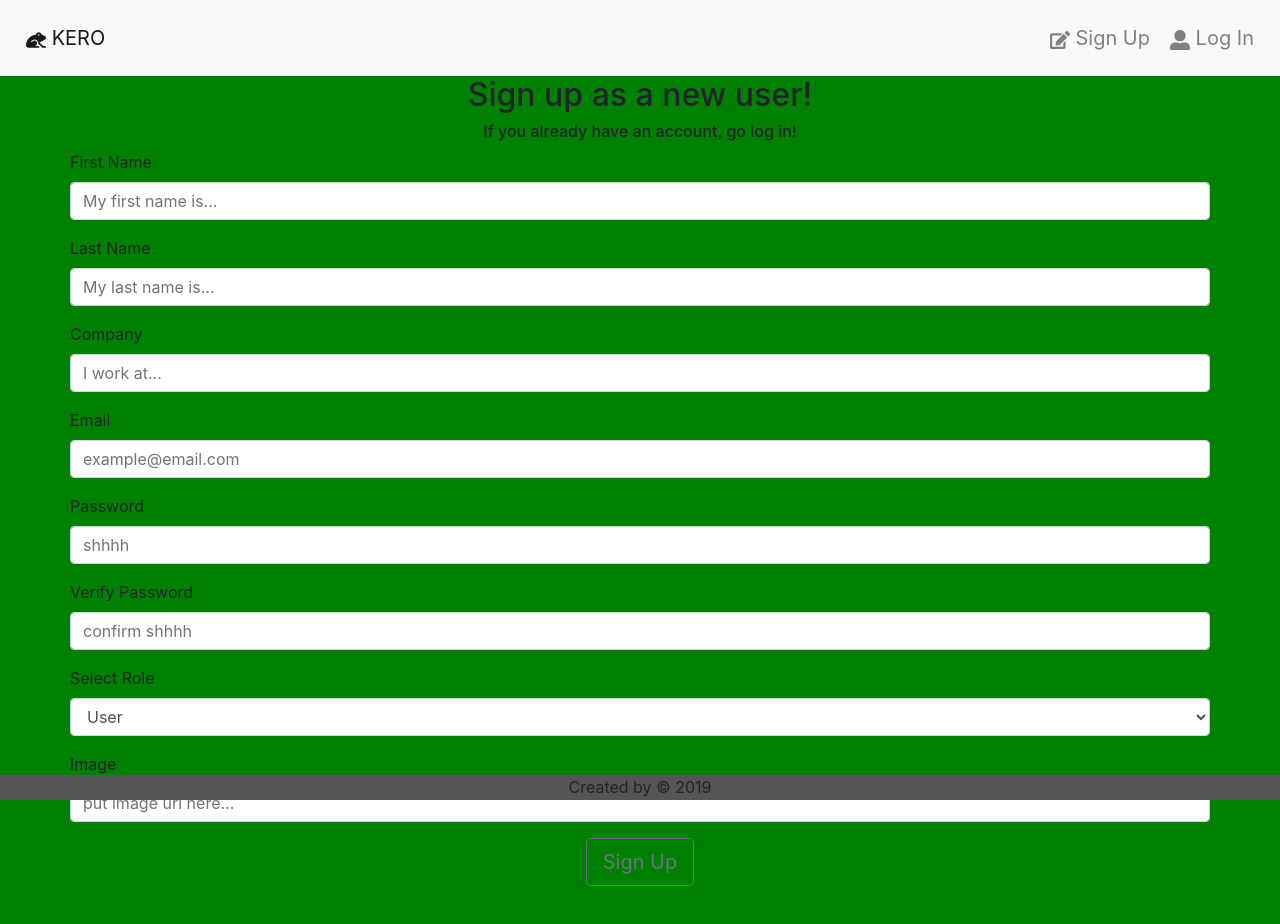
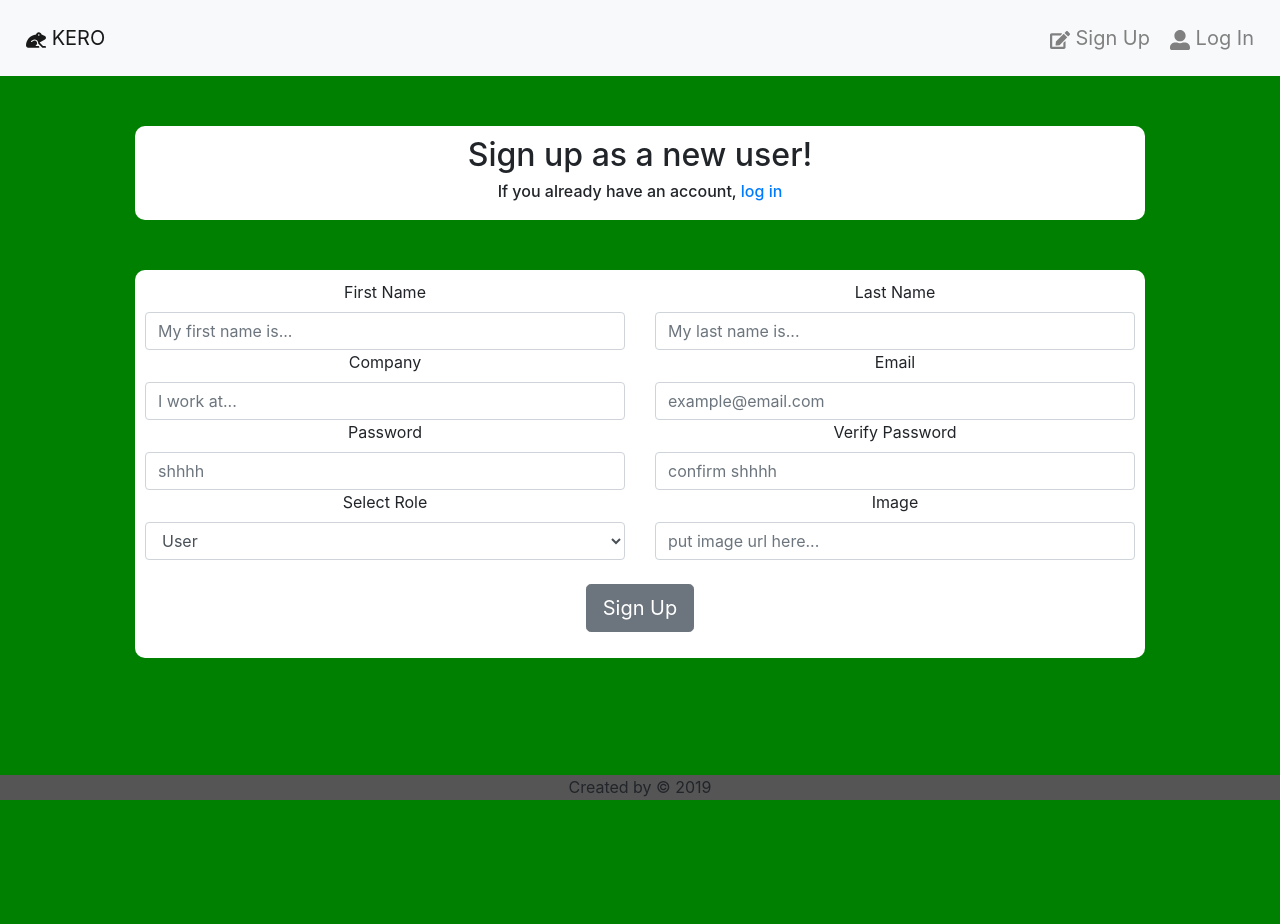
Before and after one commit to nathanalexanderpage/kero-client, a React (Create React App) app: page /signup in a window 1280 px wide. Shown: the top 924 px of the page. After the commit the page ends 800 px from the top, so only its background shows below. Built offline with nearby package versions, Linux system fonts and the light colour scheme; no server answers.

Commit message:
styled sign up form and added in a link to go to login form

```diff
--- a/src/App.css
+++ b/src/App.css
@@ -169,6 +169,25 @@ body{
 .sign-in {
   margin: 50px;
   text-align: center;
+  background-color: white;
+  padding: 10px;
+  border-radius: 10px;
+}
+
+.sign-up {
+  margin: 50px;
+  text-align: center;
+  background-color: white;
+  padding: 10px;
+  border-radius: 10px;
+}
+
+.sign-up-opening {
+  margin: 50px;
+  text-align: center;
+  background-color: white;
+  padding: 10px;
+  border-radius: 10px;
 }
 
 .your-sprints {
--- a/src/auth/Signup.js
+++ b/src/auth/Signup.js
@@ -1,8 +1,8 @@
 import React, { Component } from 'react';
-import { Redirect } from 'react-router-dom';
+import { Redirect, Link } from 'react-router-dom';
 import axios from 'axios';
 import SERVER_URL from '../constants/server';
-import { Button, Form, FormGroup, Label, Input, Fade, Col } from 'reactstrap';
+import { Button, Form, Label, Input, Fade, Col, Row } from 'reactstrap';
 
 class Signup extends Component {
   constructor(props){
@@ -62,11 +62,13 @@ class Signup extends Component {
 
     return(
       <div>
+        <div className="sign-up-opening">
           <h2>Sign up as a new user!</h2>
-        <h6> If you already have an account, go log in!</h6>
-        <Form onSubmit={this.handleSubmit}>
-            <Col xs="9"></Col>
-              <FormGroup row>
+          <h6> If you already have an account,<Link to="/login"> log in</Link> </h6>
+        </div>
+        <Form onSubmit={this.handleSubmit} className="sign-up">
+            <Row>
+              <Col xs="6">
                 <Label for="firstName">First Name</Label>
                 <Input type="text"
                         name="firstName"
@@ -74,8 +76,8 @@ class Signup extends Component {
                         placeholder="My first name is..."
                         value={this.state.firstName}
                         onChange={this.handleFirstNameChange} />
-              </FormGroup>
-              <FormGroup row>
+              </Col>
+              <Col xs="6">
                 <Label for="lastName">Last Name</Label>
                 <Input type="text"
                         name="lastName"
@@ -83,8 +85,10 @@ class Signup extends Component {
                         placeholder="My last name is..."
                         value={this.state.lastName}
                         onChange={this.handleLastNameChange} />
-              </FormGroup>
-              <FormGroup row>
+              </Col>
+            </Row>
+            <Row>
+              <Col xs="6">
                 <Label for="company">Company</Label>
                 <Input type="text"
                         name="company"
@@ -92,8 +96,8 @@ class Signup extends Component {
                         placeholder="I work at..."
                         value={this.state.company}
                         onChange={this.handleCompanyChange} />
-              </FormGroup>
-              <FormGroup row>
+              </Col>
+              <Col xs="6">
                 <Label for="email">Email</Label>
                 <Input type="email"
                         name="email"
@@ -101,24 +105,28 @@ class Signup extends Component {
                         placeholder="example@email.com"
                         value={this.state.email}
                         onChange={this.handleEmailChange} />
-              </FormGroup>
-              <FormGroup row>
+              </Col>
+            </Row>
+            <Row>
+              <Col xs="6">
                 <Label for="password">Password</Label>
                 <Input type="password"
                         name="password"
                         id="password"
                         placeholder="shhhh"
                         onChange={this.handlePasswordChange} />
-              </FormGroup>
-              <FormGroup row>
+              </Col>
+              <Col xs="6">
                 <Label for="passwordVerify">Verify Password</Label>
                 <Input type="password"
                         name="passwordVerify"
                         id="verify-password"
                         placeholder="confirm shhhh"
                         onChange={this.handlePasswordChange} />
-              </FormGroup>
-              <FormGroup row>
+              </Col>
+            </Row>
+            <Row>
+              <Col xs="6">
                   <Label for="Select Role">Select Role</Label>
                   <Input type="select"
                           name="select-role"
@@ -127,10 +135,9 @@ class Signup extends Component {
                           onChange={this.handleRoleChange}>
                             <option defaultValue="user">User</option>
                             <option value="admin">Admin</option>
-                          <option value="stakeholder">Stake Holder</option>
-                </Input>
-              </FormGroup>
-              <FormGroup row>
+                            <option value="stakeholder">Stake Holder</option></Input>
+                </Col>
+                <Col xs="6">
                 <Label for="Image">Image</Label>
                 <Input type="text"
                         name="image"
@@ -138,9 +145,11 @@ class Signup extends Component {
                         placeholder="put image url here..."
                         value={this.state.image}
                         onChange={this.handleImageChange}/>
-              </FormGroup>
+                </Col>
+              </Row>
+              <br></br>
               <div>
-              <Button outline color="secondary" size="lg" onClick={this.handleSubmit}>Sign Up</Button>
+                <Button color="secondary" size="lg" onClick={this.handleSubmit}>Sign Up</Button>
                 <Fade in={this.state.fadeIn} tag="h5" className="mt-3"></Fade>
               </div>
         </Form>
--- a/src/pages/SwimLane.js
+++ b/src/pages/SwimLane.js
@@ -21,8 +21,8 @@ class SwimLane extends Component {
       axios.put(`${SERVER_URL}/tasks/${data}`, newState,
         {
           headers: {
-           'Authorization' : `Bearer ${token}`
-         }
+          'Authorization' : `Bearer ${token}`
+        }
       })
       .then(response=> {
         console.log("response from update status",response);
@@ -45,7 +45,7 @@ class SwimLane extends Component {
       let taskCards = this.props.tasks.map((task,index)=> {
         console.log(task);
         return (
-             <Task id={task._id} task={task} users={this.props.users} rerender={this.props.rerender} />
+            <Task id={task._id} task={task} users={this.props.users} rerender={this.props.rerender} />
         )
       })
 
@@ -54,8 +54,9 @@ class SwimLane extends Component {
         <Container>
           <Row>
             <Col>
-              <div>{this.props.project}</div>
-              <div>{this.props.sprint}</div>
+              <div>
+                <h1>{this.props.sprint}</h1>
+                </div>
               <Row id="mainboard">
                 <Col>
                   <div className= 'board-columns'>
--- a/src/pages/Task.js
+++ b/src/pages/Task.js
@@ -1,6 +1,6 @@
 import React, { Component } from 'react';
 import PropTypes from 'prop-types';
-import { Container, Row, Card, CardTitle, CardBody, Button, Col, Modal, ModalHeader, ModalBody, ModalFooter, Input, Label, Form  } from 'reactstrap';
+import { Row, Card, CardTitle, CardBody, Button, Col, Modal, ModalHeader, ModalBody, ModalFooter, Input, Label, Form  } from 'reactstrap';
 import {  Link } from 'react-router-dom';
 import { FaTrash, FaWrench} from "react-icons/fa";
 import axios from 'axios';
```
Lines whose indentation alone changed are shown as unchanged.
